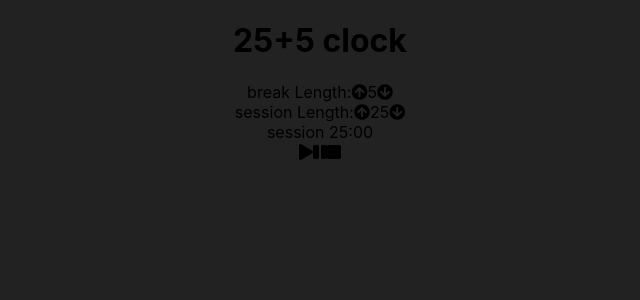
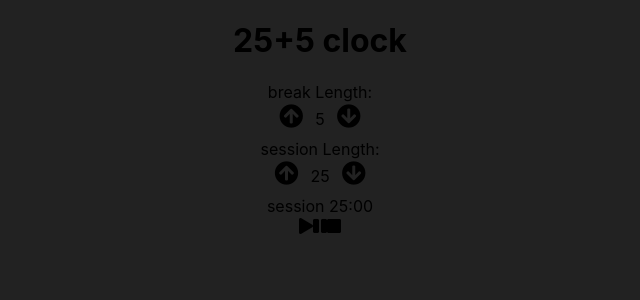
Before and after one commit to ramabadash/React-25-5, a React (Create React App) app in the folder session-break-clock/: page / in a window 1280 px wide. Shown: the top 300 px of the page, without its empty margins (320-960 px from the left). Built offline with nearby package versions, Linux system fonts and the light colour scheme.

Commit message:
# Add class names

```diff
--- a/session-break-clock/src/components/App.js
+++ b/session-break-clock/src/components/App.js
@@ -10,6 +10,10 @@ export default function App() {
   const [timer, setTimer] = useState(25 * 60);
 
   /***** FUNCTIONS *****/
+  const reset = () => {
+    setSessionLength(25);
+    setBreakLength(5);
+  };
 
   return (
     <div>
--- a/session-break-clock/src/components/TimeController.js
+++ b/session-break-clock/src/components/TimeController.js
@@ -1,4 +1,5 @@
 import React from 'react';
+import '../styles/TimeController.css';
 
 export default function TimeController({ name, setTime, currentTime }) {
   /***** FUNCTIONS *****/
@@ -15,13 +16,15 @@ export default function TimeController({ name, setTime, currentTime }) {
   return (
     <div id='timeController-container'>
       <label id={`${name}-label`}>{name} Length:</label>
-      <span id={`${name}-increment`} onClick={timeIncrement}>
-        <i className='fas fa-arrow-circle-up'></i>
-      </span>
-      <span id={`${name}-length`}>{currentTime}</span>
-      <span id={`${name}-decrement`} onClick={timeDecrement}>
-        <i className='fas fa-arrow-circle-down'></i>
-      </span>
+      <div>
+        <span id={`${name}-increment`} className={'increment-span'} onClick={timeIncrement}>
+          <i className='fas fa-arrow-circle-up'></i>
+        </span>
+        <span id={`${name}-length`}>{currentTime}</span>
+        <span id={`${name}-decrement`} className={'decrement-span'} onClick={timeDecrement}>
+          <i className='fas fa-arrow-circle-down'></i>
+        </span>
+      </div>
     </div>
   );
 }
```
